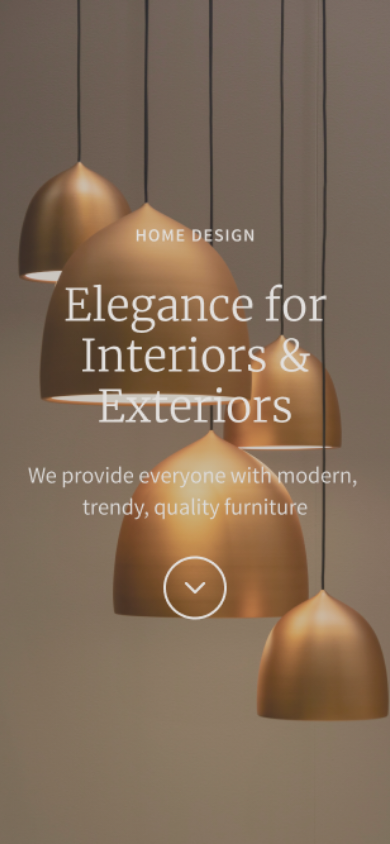
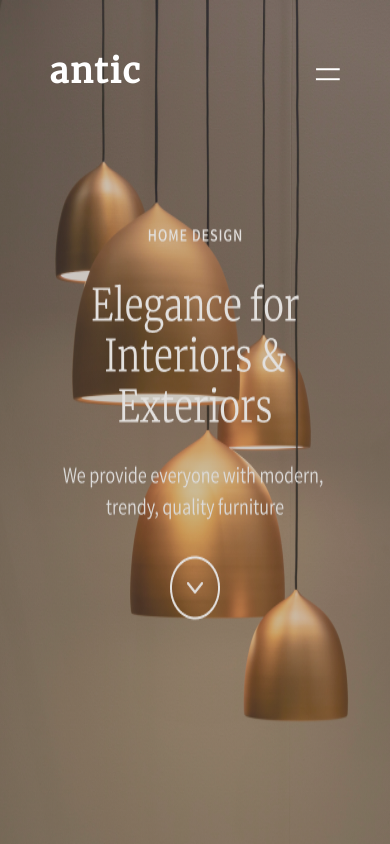
Before and after one commit to SaidGandur01/purplefire-landing-page, a Nuxt app: page / in a window 390 px wide. Built offline with nearby package versions, Linux system fonts and the light colour scheme; a web font is replaced by a local one.

Commit message:
Creating navbar componetn with mobile behaviour

```diff
--- a/assets/css/base.css
+++ b/assets/css/base.css
@@ -4,6 +4,7 @@
 
   --color-brand-primary-100: #A06056;
   --color-brand-primary-200: rgba(112, 100, 88, 0.90);
+  --color-brand-primary-300: #706458;
 }
 
 *,
--- /dev/null
+++ b/components/core/icons/contact.vue
@@ -0,0 +1,27 @@
+<template>
+  <svg
+    width="50"
+    height="50"
+    viewBox="0 0 50 50"
+    fill="none"
+    xmlns="http://www.w3.org/2000/svg"
+  >
+    <rect
+      x="1"
+      y="1"
+      width="47.9959"
+      height="48"
+      rx="23.9979"
+      stroke="white"
+      stroke-width="2"
+    />
+    <path
+      d="M36.1997 28.1844C36.1796 28.2143 36.1595 28.2444 36.139 28.274C35.8534 28.6918 35.8627 28.7464 35.9341 29.0365L36.9624 32.9531C36.973 32.993 36.9727 33.0349 36.9617 33.0746C36.9507 33.1142 36.9294 33.1503 36.8998 33.179C36.8703 33.2077 36.8336 33.2281 36.7937 33.2379C36.7537 33.2478 36.7118 33.2468 36.6723 33.2352L32.1794 31.9364C31.9537 31.8714 31.6705 31.9422 31.4894 32.0113C31.3083 32.0803 30.6085 32.3363 29.9022 32.5301C29.196 32.7239 27.9082 33.0112 26.9524 33.0112C20.9403 33.0112 16.2652 28.2113 16.2652 22.4429C16.2658 21.7242 16.3436 21.0076 16.4973 20.3056C17.5222 15.5684 21.8967 12 27.1405 12C33.1526 12 38.0146 16.6745 37.996 22.4371C37.9937 24.4477 37.3931 26.4121 36.2707 28.0802C36.2468 28.114 36.2233 28.1491 36.1997 28.1844Z"
+      fill="white"
+    />
+    <path
+      d="M26.9305 34.3687C27.3826 34.3609 27.8337 34.3212 28.2803 34.2497C28.3325 34.2416 28.3859 34.2502 28.4329 34.2743C28.4798 34.2985 28.5179 34.337 28.5415 34.3842C28.5652 34.4315 28.5732 34.485 28.5644 34.5371C28.5556 34.5891 28.5305 34.6371 28.4927 34.674C26.6609 36.3964 24.2388 37.3517 21.7244 37.3434C20.4181 37.3434 19.1118 37.0579 17.9308 36.5937C17.8128 36.5423 17.6859 36.5147 17.5572 36.5126C17.4285 36.5104 17.3007 36.5336 17.181 36.5809L13.2348 37.9876C13.1964 38.0007 13.1552 38.0035 13.1154 37.9957C13.0756 37.9879 13.0385 37.9698 13.0078 37.9432C12.9772 37.9166 12.9541 37.8824 12.9407 37.8441C12.9274 37.8057 12.9244 37.7646 12.9319 37.7247L13.7496 33.5313C13.7745 33.4187 13.6933 33.2498 13.55 33.0311C12.4065 31.3179 11.8701 29.271 12.0264 27.2172C12.1827 25.1634 13.0228 23.2212 14.4123 21.7008C14.4472 21.6626 14.493 21.6361 14.5435 21.6249C14.594 21.6136 14.6468 21.6182 14.6946 21.638C14.7424 21.6578 14.7829 21.6918 14.8107 21.7354C14.8385 21.7791 14.8522 21.8302 14.8499 21.8819L14.8498 21.8836C14.8435 22.0583 14.8371 22.2324 14.8371 22.4135C14.8371 25.0818 15.6623 27.6317 17.1758 29.6379C18.003 30.7867 19.0503 31.7596 20.2567 32.5001C22.1428 33.7187 24.4681 34.3687 26.9305 34.3687Z"
+      fill="white"
+    />
+  </svg>
+</template>
--- /dev/null
+++ b/components/core/icons/menuBurger.vue
@@ -0,0 +1,15 @@
+<template>
+  <svg
+    width="25"
+    height="13"
+    viewBox="0 0 25 13"
+    fill="none"
+    xmlns="http://www.w3.org/2000/svg"
+  >
+    <path d="M1.08262 1.5V0.5H24.72V1.5V2.5H1.08262V1.5Z" fill="white" />
+    <path
+      d="M1.08262 11.5C1.08262 10.9477 0.266722 10.5 1.08262 10.5H24.72V11.5V12.5H1.08262C0.266722 12.5 1.08262 12.0523 1.08262 11.5Z"
+      fill="white"
+    />
+  </svg>
+</template>
--- /dev/null
+++ b/components/navbar.vue
@@ -0,0 +1,113 @@
+<template>
+  <nav class="navbar">
+    <div class="left-items">
+      <span>antic</span>
+      <span>products</span>
+      <span>rooms</span>
+      <span>services</span>
+      <span>inspirations</span>
+    </div>
+    <div class="right-items">
+      <div class="image-container">
+        <CoreIconsContact class="contact-image"/>
+        <CoreIconsMenuBurger class="menu-image"/>
+      </div>
+    </div>
+  </nav>
+</template>
+<style lang="scss" scoped>
+@mixin flex-attributes($direction, $align-items, $justify-content) {
+  display: flex;
+  flex-direction: $direction;
+  align-items: $align-items;
+  justify-content: $justify-content;
+}
+@mixin font-attributes(
+  $font-size,
+  $font-color,
+  $font-weight,
+  $letter-spacing,
+  $line-height
+) {
+  font-size: $font-size;
+  color: var($font-color);
+  font-weight: $font-weight;
+  letter-spacing: $letter-spacing;
+  line-height: $line-height;
+  font-feature-settings: 'clig' off, 'liga' off;
+}
+
+.navbar {
+  @include flex-attributes(row, center, space-between);
+  width: 100%;
+  padding: 2rem 7rem 2rem 15rem;
+  position: absolute;
+  top: 5%;
+  left: 0;
+  transform: translate(0, -5%);
+  background: transparent;
+
+  .left-items {
+    @include flex-attributes(row, center, flex-start);
+    gap: 6rem;
+
+    span:first-child {
+      @include font-attributes(
+          3.4rem,
+          --color-brand-primary-100,
+          700,
+          2px,
+          25px
+        );
+      font-family: 'Merriweather', sans-serif;
+    }
+
+    span:not(:first-child) {
+      @include font-attributes(
+          1.8rem,
+          --color-brand-primary-300,
+          400,
+          0,
+          25px
+        );
+        margin-top: 0.5rem;
+      text-transform: capitalize;
+    }
+  }
+
+  .right-items {
+    .image-container {
+      .menu-image {
+        display: none;
+      }
+    }
+  }
+}
+
+@media (max-width: 768px) {
+  .navbar {
+    padding: 2rem 5rem;
+
+    .left-items {
+      span:first-child {
+        color: var(--color-white);
+      }
+
+      span:not(:first-child) {
+        display: none;
+      }
+    }
+    .right-items {
+      .image-container {
+        .contact-image {
+          display: none;
+        }
+        .menu-image {
+          display: block;
+          margin-top: 0.5rem;
+        }
+      }
+    }
+  }
+}
+</style>
--- a/components/overview.vue
+++ b/components/overview.vue
@@ -21,7 +21,7 @@
   </main>
 </template>
 <style lang="scss">
-@mixin flex-attributes($display, $direction, $align-items, $justify-content) {
+@mixin flex-attributes($direction, $align-items, $justify-content) {
   display: flex;
   flex-direction: $direction;
   align-items: $align-items;
@@ -55,10 +55,10 @@
   }
 
   .first-column {
-    @include flex-attributes(flex, column, flex-start, center);
+    @include flex-attributes(column, flex-start, center);
 
     &--content {
-      @include flex-attributes(flex, column, flex-start, center);
+      @include flex-attributes(column, flex-start, center);
       gap: 5rem;
       width: 100%;
       height: 100%;
@@ -112,7 +112,7 @@
   .second-column {
     background: url('/images/overview/overview-image.png');
     background-position: center;
-    background-size: cover;
+    background-size: 100% 100%;
     background-repeat: no-repeat;
     inset: 0;
   }
@@ -129,7 +129,7 @@
         url('/images/overview/overview-image-mobile.png'),
         lightgray 50% / cover no-repeat;
       background-position: center;
-      background-size: cover;
+      background-size: 100% 100%;
       background-repeat: no-repeat;
 
       &--content {
--- a/pages/index.vue
+++ b/pages/index.vue
@@ -1,5 +1,6 @@
 <template>
   <div class="body-content">
+    <Navbar />
     <Overview />
   </div>
 </template>
```
